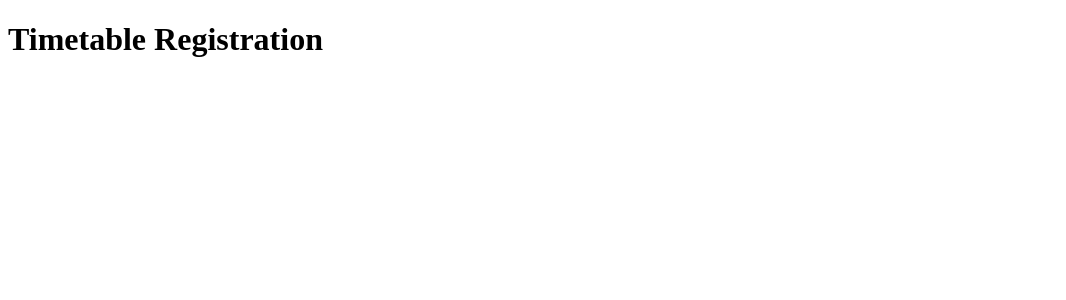
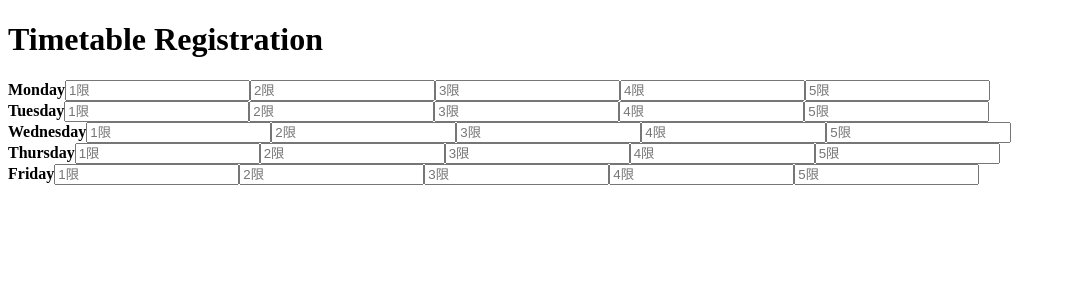
Before and after one commit to art777-cyber/study-planner, a Next.js app: page /timetable in a window 1280 px wide. Shown: the top 300 px of the page, without its empty margins (0-1066 px from the left). Built offline with nearby package versions, Linux system fonts and the light colour scheme.

Commit message:
prism use decision and timetable page primitive layout

```diff
--- a/app/timetable/page.tsx
+++ b/app/timetable/page.tsx
@@ -1,7 +1,31 @@
 export default function TimetablePage() {
+  const days = [
+    "Monday",
+    "Tuesday",
+    "Wednesday",
+    "Thursday",
+    "Friday",
+  ];
+
+  const periods = [1, 2, 3, 4, 5];
+
   return (
     <div>
       <h1>Timetable Registration</h1>
+
+      {days.map((day) => (
+        <div key={day}>
+          <strong>{day}</strong>
+
+          {periods.map((period) => (
+            <input
+              key={period}
+              type="text"
+              placeholder={`${period}限`}
+            />
+          ))}
+        </div>
+      ))}
     </div>
   );
 }
```
Also changed, not shown: 1 other file (tests, documents, lock files or other folders).
